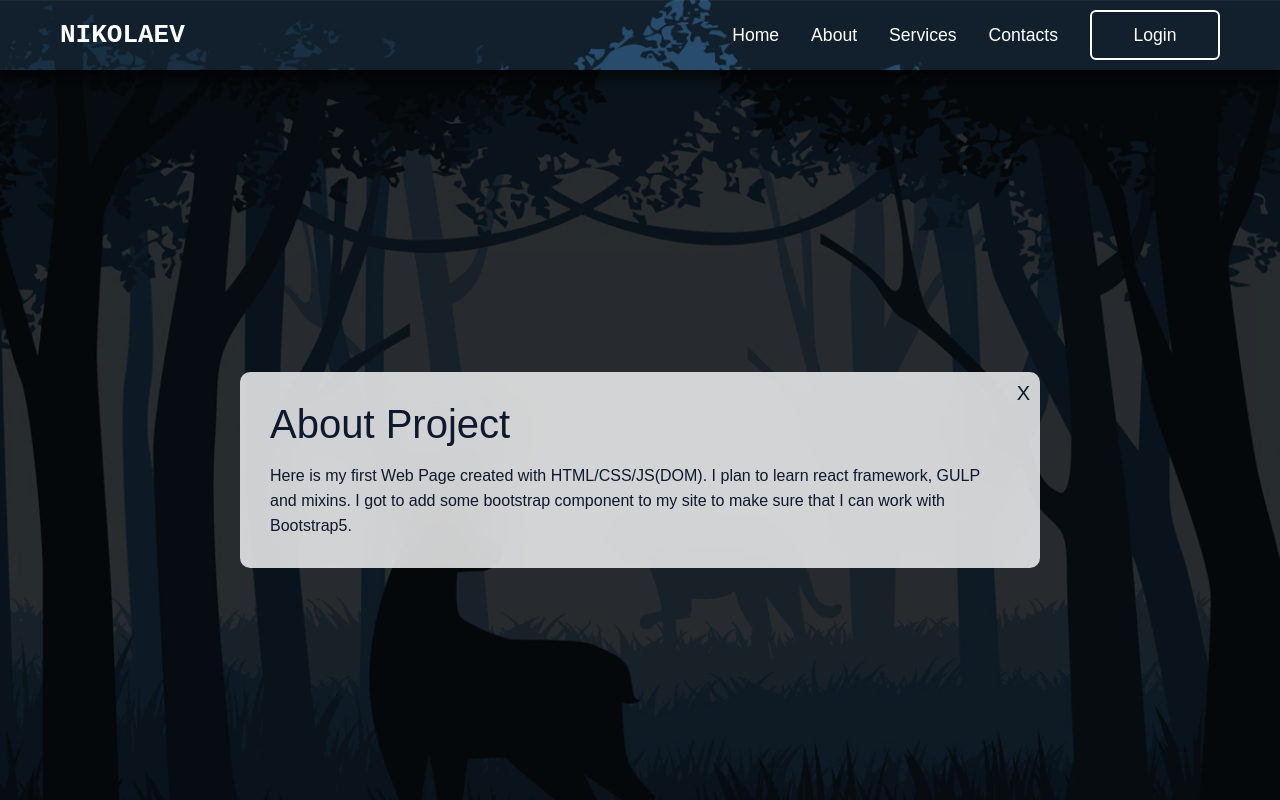
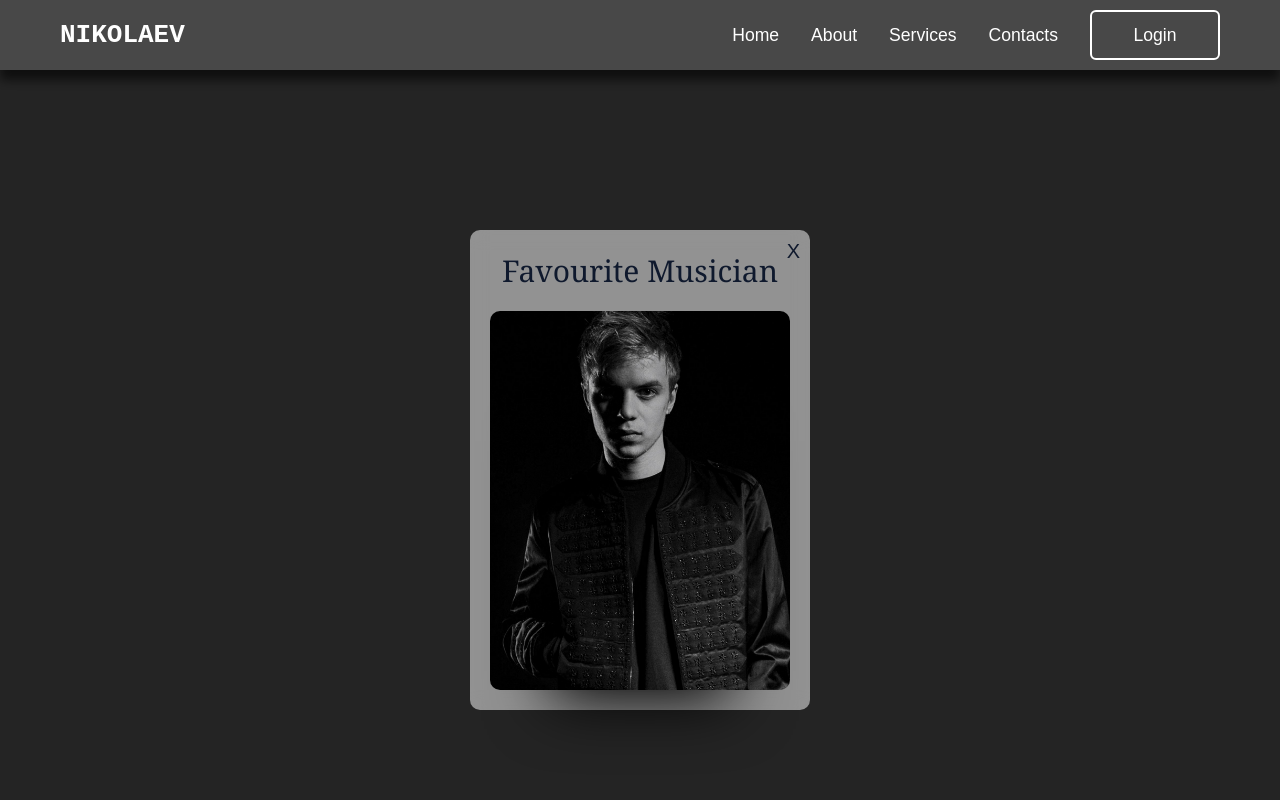
Before and after one commit to nikeedw/flex-page, a plain HTML site: page index.html in a window 1280 px wide. Both pictures are taken after a click on the link "About". Drawn offline with nearby package versions, Linux system fonts and the light colour scheme.

Commit message:
Добавление карты музыканта

```diff
--- a/index.html
+++ b/index.html
@@ -41,12 +41,21 @@
 		<div class="popup_body">
 			<div class="popup_content">
 				<a href="#header" class="popup_close close-popup">X</a>
-				<div class="popup_title">About Project</div>
-				<div class="popup_text">
-					Here is my first Web Page created with HTML/CSS/JS(DOM).
-					I plan to learn react framework, GULP and mixins.
-					I got to add some bootstrap component to my site to make sure that I can work with Bootstrap5.
-				</div>
+				<div class="popup_title">Favourite Musician</div>
+					<div class="container">
+						<div class="card card0">
+							<div class="border">
+								<h2>Pharaoh</h2>
+								<div class="icons">
+									<i class="fa fa-codepen" aria-hidden="true"></i>
+									<i class="fa fa-instagram" aria-hidden="true"></i>
+									<i class="fa fa-dribbble" aria-hidden="true"></i>
+									<i class="fa fa-twitter" aria-hidden="true"></i>
+									<i class="fa fa-facebook" aria-hidden="true"></i>
+								</div>
+							</div>
+						</div>
+					</div>
 			</div>
 		</div>
 	</div>
@@ -55,7 +64,7 @@
 	<div class="wrapper">
 		<span class="icon-close"><ion-icon name="close-outline"></ion-icon></span>
 		<div class="form-box login">
-			<h2>Login</h2>
+			<h2 class="login_title">Login</h2>
 			<form action="#">
 				<div class="input-box">
 					<span class="icon"><ion-icon name="mail"></ion-icon></span>
@@ -108,8 +117,8 @@
 		</div>
 	</div>
 
+	<script src="scripts/header.js"></script>
 	<script src="scripts/form.js"></script>
-	<script src="scripts/header.js"></script>
 	<script src="scripts/popup.js"></script>
 	<script type="module" src="https://unpkg.com/ionicons@5.5.2/dist/ionicons/ionicons.esm.js"></script>
 	<script nomodule src="https://unpkg.com/ionicons@5.5.2/dist/ionicons/ionicons.js"></script>
--- a/styles/form.css
+++ b/styles/form.css
@@ -1,7 +1,10 @@
 /* Login Form */
 
 .wrapper {
-	position: relative;
+	position: absolute;
+	left: 50%;
+  top: calc(50% + 35px);
+  transform: translate(-50%, -50%) scale(0);
 	width: 400px;
 	height: 440px;
 	background: transparent;
@@ -13,12 +16,11 @@
 	justify-content: center;
 	align-items: center;
 	overflow: hidden;
-	transform: scale(0);
 	transition: transform 0.35s, height 0.2s ease;
 }
 
 .wrapper.active-popup {
-	transform: scale(1);
+	transform: translate(-50%, -50%) scale(1);
 }
 
 .wrapper.active {
@@ -67,7 +69,7 @@
 	z-index: 1;
 }
 
-.form-box h2 {
+.form-box .login_title {
 	font-size: 2em;
 	color: var(--color);
 	text-align: center;
--- a/styles/general.css
+++ b/styles/general.css
@@ -8,13 +8,11 @@
  }
 
  body {
-	 display: flex;
-	 justify-content: center;
-	 align-items: center;
 	 min-height: 100vh;
-	 background: url(/background.jpg) no-repeat;
+	 /* background: url(/background.jpg) no-repeat;
 	 background-size: cover;
-	 background-position: center;
+	 background-position: center; */
+	 background-color: rgb(90, 90, 90);
  }
 
  li {
--- a/styles/header.css
+++ b/styles/header.css
@@ -173,7 +173,8 @@ header {
 
 @media (max-width: 576px) {
 	.dropdown_menu {
-		left: 60px;
+		left: 10px;
+		right: 10px;
 		width: unset;
 	}
 }
--- a/styles/popup.css
+++ b/styles/popup.css
@@ -4,12 +4,15 @@
 	position: fixed;
 	width: 100%;
 	height: 100%;
-	background: rgba(0, 0, 0, .8);
+	background: rgba(0, 0, 0, .6);
 	top: 70px;
 	left: 0;
 	opacity: 0;
 	visibility: hidden;
 	transition: all 0.6s ease;
+	display: flex;
+	align-items: center;
+	justify-content: center;
 }
 
 .popup.open .popup_content {
@@ -23,20 +26,19 @@
 }
 
 .popup_body {
-	min-height: 100%;
+	padding: 30px 10px;
 	display: flex;
 	align-items: center;
 	justify-content: center;
-	padding: 30px 10px;
 }
 
 .popup_content {
 	border-radius: 10px;
-	background: rgba(255, 255, 255, .8);
-	backdrop-filter: blur(30px);
+	background: rgba(255, 255, 255, .5);
+	backdrop-filter: blur(10px);
 	color: var(--color);
-	max-width: 800px;
-	padding: 30px;
+	max-width: 1200px;
+	padding: 20px;
 	position: relative;
 	transition: all 0.6s ease;
 	opacity: 0;
@@ -53,10 +55,98 @@
 }
 
 .popup_title {
-	font-size: 40px;
-	margin-bottom: 1rem;
+	font-size: 30px;
+	font-family: Georgia, 'Times New Roman', Times, serif;
+	margin-bottom: 20px;
+	display: flex;
+	justify-content: center;
 }
 
-.popup_text {
-	line-height: 25px;
+.container {
+  display: flex;
+	flex-direction: column;
+  justify-content: space-between;
+	gap: 20px;
+  align-items: center;
+  margin: 0 auto;
 }
+
+.border {
+  height: 369px;
+  width: 290px;
+  background: transparent;
+  border-radius: 10px;
+  transition: border 1s;
+  position: relative;
+}
+
+.border:hover {
+  border: 1px solid white;
+}
+
+.card {
+  height: 379px;
+  width: 300px;
+  background: black;
+  border-radius: 10px;
+  transition: background 0.8s;
+  overflow: hidden;
+  box-shadow: 0 70px 63px -60px #000000;
+  display: flex;
+  justify-content: center;
+  align-items: center;
+  position: relative;
+}
+
+.card0 {
+  background: url('/pharaoh.png') center center no-repeat;
+  background-size: 300px;
+}
+
+.card0:hover {
+  background: url('/pharaoh.png') top center no-repeat;
+  background-size: 360px;
+}
+
+.card0:hover h2,
+.card0:hover .fa {
+  opacity: 1;
+}
+
+.container h2 {
+  font-family: 'Helvetica Neue', Helvetica, Arial, sans-serif;
+  color: white;
+  margin: 20px;
+  opacity: 0;
+  transition: opacity 1s;
+}
+
+.fa {
+  opacity: 0;
+  transition: opacity 1s;
+}
+
+.icons {
+  position: absolute;
+  fill: #fff;
+  color: #fff;
+  height: 130px;
+  top: 226px;
+  width: 50px;
+  display: flex;
+  flex-direction: column;
+  align-items: center;
+  justify-content: space-around;
+}
+
+/* Responsive Popup Design */
+
+@media (max-width: 576px) {
+	.popup_title {
+		font-size: 20px;
+	}
+
+	.popup_content {
+		padding-inline: 4px;
+	}
+}
```
Also changed, not shown: pharaoh.png (added), scripts/form.js (line endings or trailing spaces).
